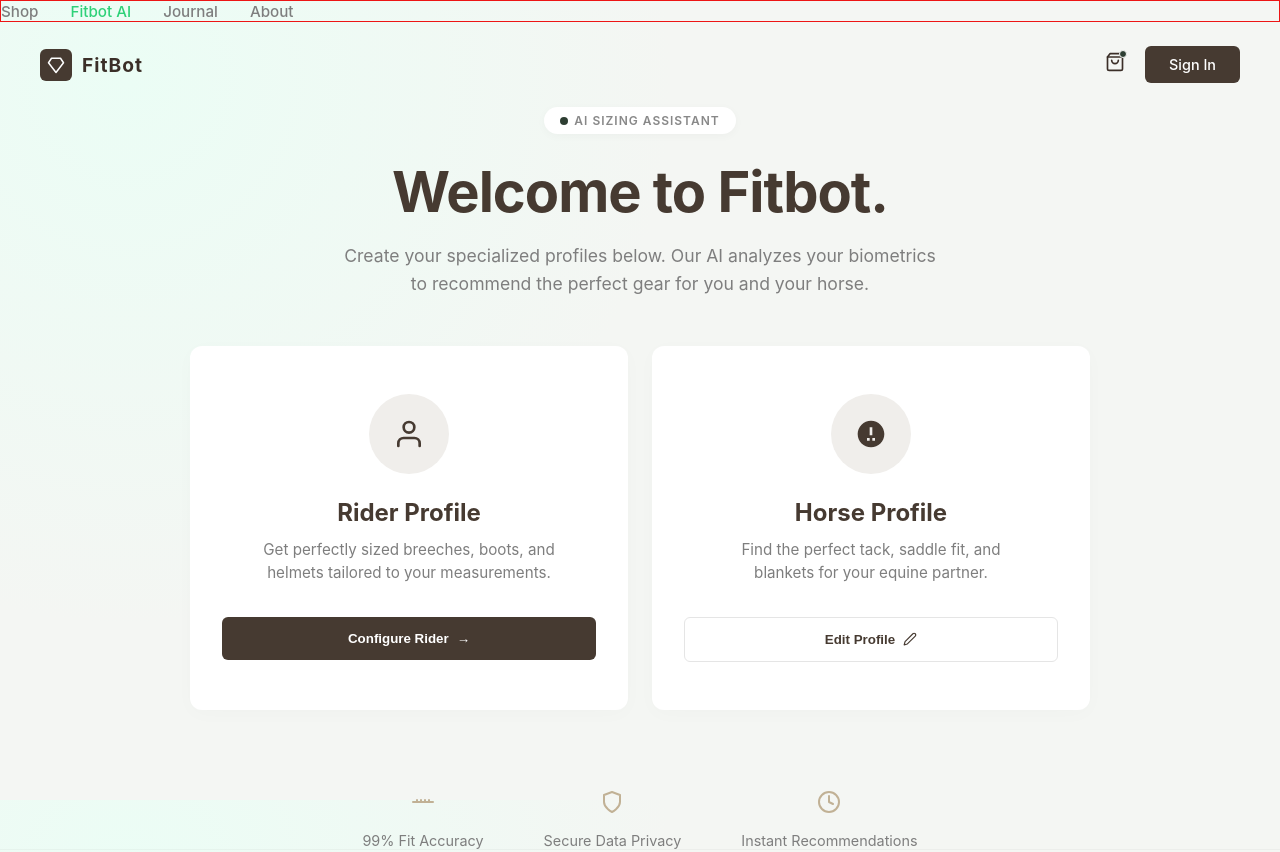
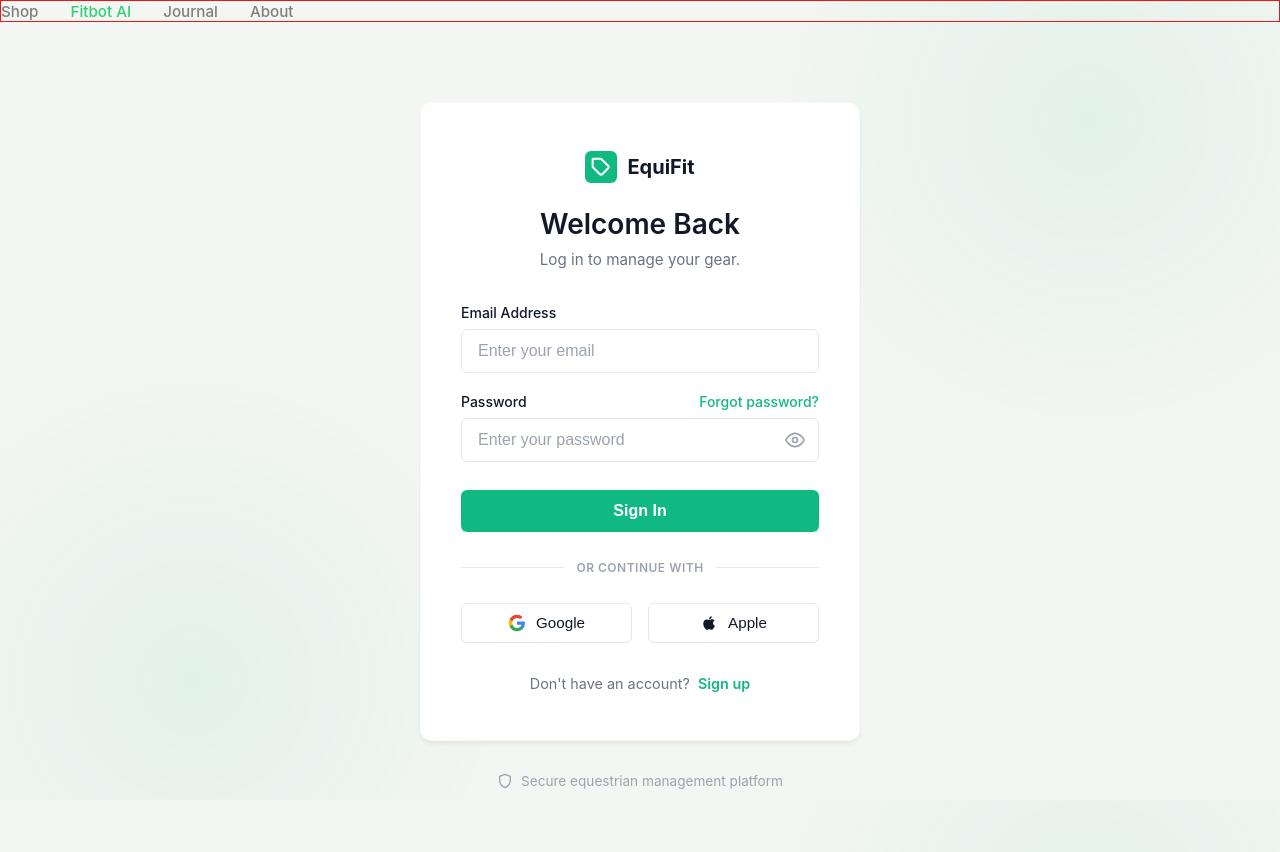
Before and after one commit to No-Country-simulation/S02-26-Equipo12-WebAppDevelopment, an Astro site in the folder client/: page / in a window 1280 px wide. Shown: the top 852 px of the page. Built offline with nearby package versions, Linux system fonts and the light colour scheme; Astro itself is replaced by a stand-in of ours.

Commit message:
WIP: Added Login Page and Component

```diff
--- /dev/null
+++ b/client/src/components/shared/Login.astro
@@ -0,0 +1,373 @@
+---
+
+---
+
+<style>
+    body {
+        /* Background Blooms/Gradients */
+        background-image:
+            radial-gradient(
+                circle at 15% 85%,
+                rgba(16, 185, 129, 0.08) 0%,
+                transparent 25%
+            ),
+            radial-gradient(
+                circle at 85% 15%,
+                rgba(16, 185, 129, 0.08) 0%,
+                transparent 25%
+            );
+    }
+
+
+    .main-container {
+
+        display: flex;
+        flex-direction: column;
+        align-items: center;
+        padding: 5rem;
+
+    }
+
+    /* --- Card Container --- */
+    .login-card {
+
+        background: var(--card-bg);
+        width: 100%;
+        max-width: 440px;
+        padding: 48px 40px;
+        border-radius: 12px;
+        box-shadow:
+            0 4px 6px -1px rgba(0, 0, 0, 0.05),
+            0 2px 4px -1px rgba(0, 0, 0, 0.03);
+        border: 1px solid rgba(0, 0, 0, 0.02);
+        text-align: center;
+        margin-bottom: 32px;
+    }
+
+    /* --- Header Section --- */
+    .logo-section {
+        display: flex;
+        align-items: center;
+        justify-content: center;
+        gap: 10px;
+        margin-bottom: 24px;
+    }
+
+    .logo-icon {
+        width: 32px;
+        height: 32px;
+        background-color: var(--primary-green);
+        border-radius: 6px;
+        display: flex;
+        align-items: center;
+        justify-content: center;
+        color: white;
+    }
+
+    .logo-text {
+        font-size: 1.25rem;
+        font-weight: 700;
+        color: var(--text-dark);
+    }
+
+    h1 {
+        font-size: 1.75rem;
+        font-weight: 600;
+        margin-bottom: 8px;
+        color: var(--text-dark);
+    }
+
+    .subtitle {
+        font-size: 0.95rem;
+        color: var(--text-secondary);
+        margin-bottom: 32px;
+        line-height: 1.5;
+    }
+
+    /* --- Form Elements --- */
+    .form-group {
+        margin-bottom: 20px;
+        text-align: left;
+    }
+
+    .label-row {
+        display: flex;
+        justify-content: space-between;
+        align-items: center;
+        margin-bottom: 8px;
+    }
+
+    label {
+        font-size: 0.875rem;
+        font-weight: 500;
+        color: var(--text-dark);
+    }
+
+    .forgot-link {
+        font-size: 0.875rem;
+        color: var(--primary-green);
+        text-decoration: none;
+        font-weight: 500;
+    }
+
+    .forgot-link:hover {
+        text-decoration: underline;
+    }
+
+    .input-wrapper {
+        position: relative;
+        display: flex;
+        align-items: center;
+    }
+
+    input {
+        width: 100%;
+        padding: 12px 16px;
+        font-size: 1rem;
+        border: 1px solid var(--border-color);
+        border-radius: 6px;
+        outline: none;
+        transition: all 0.2s ease;
+        color: var(--text-dark);
+    }
+
+    input::placeholder {
+        color: #9ca3af;
+    }
+
+    input:focus {
+        border-color: var(--primary-green);
+        box-shadow: 0 0 0 3px var(--input-focus-ring);
+    }
+
+    .eye-icon {
+        position: absolute;
+        right: 14px;
+        color: #9ca3af;
+        cursor: pointer;
+        display: flex;
+        align-items: center;
+    }
+
+    /* --- Buttons --- */
+    .btn-primary {
+        width: 100%;
+        background-color: var(--primary-green);
+        color: white;
+        border: none;
+        padding: 12px;
+        font-size: 1rem;
+        font-weight: 600;
+        border-radius: 6px;
+        cursor: pointer;
+        margin-top: 8px;
+        transition: background-color 0.2s;
+    }
+
+    .btn-primary:hover {
+        background-color: var(--primary-green-hover);
+    }
+
+    /* --- Divider --- */
+    .divider {
+        display: flex;
+        align-items: center;
+        text-align: center;
+        margin: 28px 0;
+        color: #9ca3af;
+        font-size: 0.75rem;
+        font-weight: 600;
+        letter-spacing: 0.5px;
+    }
+
+    .divider::before,
+    .divider::after {
+        content: "";
+        flex: 1;
+        border-bottom: 1px solid var(--border-color);
+    }
+
+    .divider span {
+        padding: 0 12px;
+        text-transform: uppercase;
+    }
+
+    /* --- Social Buttons --- */
+    .social-buttons {
+        display: flex;
+        gap: 16px;
+        margin-bottom: 32px;
+    }
+
+    .btn-social {
+        flex: 1;
+        display: flex;
+        align-items: center;
+        justify-content: center;
+        gap: 10px;
+        background-color: white;
+        border: 1px solid var(--border-color);
+        padding: 10px;
+        border-radius: 6px;
+        font-size: 0.95rem;
+        font-weight: 500;
+        color: var(--text-dark);
+        cursor: pointer;
+        transition: background-color 0.2s;
+    }
+
+    .btn-social:hover {
+        background-color: #f9fafb;
+        border-color: #d1d5db;
+    }
+
+    .signup-text {
+        font-size: 0.9rem;
+        color: var(--text-secondary);
+    }
+
+    .signup-link {
+        color: var(--primary-green);
+        text-decoration: none;
+        font-weight: 600;
+        margin-left: 4px;
+    }
+
+    /* --- Footer Badge --- */
+    .footer-secure {
+        display: flex;
+        align-items: center;
+        gap: 8px;
+        color: #9ca3af;
+        font-size: 0.85rem;
+    }
+</style>
+
+<head>
+    <meta charset="UTF-8" />
+    <meta name="viewport" content="width=device-width, initial-scale=1.0" />
+    <title>EquiFit - Welcome Back</title>
+</head>
+
+<main class="main-container">
+    <div class="login-card">
+        <div class="logo-section">
+            <div class="logo-icon">
+                <svg
+                    width="20"
+                    height="20"
+                    viewBox="0 0 24 24"
+                    fill="none"
+                    stroke="currentColor"
+                    stroke-width="2.5"
+                    stroke-linecap="round"
+                    stroke-linejoin="round"
+                    ><path
+                        d="M20.59 13.41l-7.17 7.17a2 2 0 0 1-2.83 0L2 12V2h10l8.59 8.59a2 2 0 0 1 0 2.82z"
+                    ></path></svg
+                >
+            </div>
+            <span class="logo-text">EquiFit</span>
+        </div>
+
+        <h1>Welcome Back</h1>
+        <p class="subtitle">Log in to manage your gear.</p>
+
+        <form action="#">
+            <div class="form-group">
+                <div class="label-row">
+                    <label for="email">Email Address</label>
+                </div>
+                <input type="email" id="email" placeholder="Enter your email" />
+            </div>
+
+            <div class="form-group">
+                <div class="label-row">
+                    <label for="password">Password</label>
+                    <a href="#" class="forgot-link">Forgot password?</a>
+                </div>
+                <div class="input-wrapper">
+                    <input
+                        type="password"
+                        id="password"
+                        placeholder="Enter your password"
+                    />
+                    <div class="eye-icon">
+                        <svg
+                            width="20"
+                            height="20"
+                            viewBox="0 0 24 24"
+                            fill="none"
+                            stroke="currentColor"
+                            stroke-width="2"
+                            stroke-linecap="round"
+                            stroke-linejoin="round"
+                            ><path
+                                d="M1 12s4-8 11-8 11 8 11 8-4 8-11 8-11-8-11-8z"
+                            ></path><circle cx="12" cy="12" r="3"></circle></svg
+                        >
+                    </div>
+                </div>
+            </div>
+
+            <button type="submit" class="btn-primary">Sign In</button>
+        </form>
+
+        <div class="divider">
+            <span>Or continue with</span>
+        </div>
+
+        <div class="social-buttons">
+            <button class="btn-social">
+                <svg
+                    width="18"
+                    height="18"
+                    viewBox="0 0 24 24"
+                    xmlns="http://www.w3.org/2000/svg"
+                    ><path
+                        d="M22.56 12.25c0-.78-.07-1.53-.2-2.25H12v4.26h5.92c-.26 1.37-1.04 2.53-2.21 3.31v2.77h3.57c2.08-1.92 3.28-4.74 3.28-8.09z"
+                        fill="#4285F4"></path><path
+                        d="M12 23c2.97 0 5.46-.98 7.28-2.66l-3.57-2.77c-.98.66-2.23 1.06-3.71 1.06-2.86 0-5.29-1.93-6.16-4.53H2.18v2.84C3.99 20.53 7.7 23 12 23z"
+                        fill="#34A853"></path><path
+                        d="M5.84 14.09c-.22-.66-.35-1.36-.35-2.09s.13-1.43.35-2.09V7.07H2.18C1.43 8.55 1 10.22 1 12s.43 3.45 1.18 4.93l2.85-2.22.81-.62z"
+                        fill="#FBBC05"></path><path
+                        d="M12 5.38c1.62 0 3.06.56 4.21 1.64l3.15-3.15C17.45 2.09 14.97 1 12 1 7.7 1 3.99 3.47 2.18 7.07l3.66 2.84c.87-2.6 3.3-4.53 6.16-4.53z"
+                        fill="#EA4335"></path></svg
+                >
+                Google
+            </button>
+            <button class="btn-social">
+                <svg
+                    width="18"
+                    height="18"
+                    viewBox="0 0 24 24"
+                    fill="currentColor"
+                    xmlns="http://www.w3.org/2000/svg"
+                    ><path
+                        d="M17.05 20.28c-.98.95-2.05.88-3.08.4-1.09-.5-2.08-.48-3.24 0-1.44.62-2.2.44-3.06-.4C2.79 15.25 3.51 7.59 9.05 7.31c1.35.07 2.29.74 3.08.74 1.18 0 2.45-1.02 3.8-1.02.66 0 2.7.27 3.5 1.54-3.07 1.63-2.52 5.76.5 7.06-.61 1.77-1.47 3.25-2.88 4.65zM12.03 7.25c-.15-2.23 1.66-4.07 3.74-4.25.29 2.58-2.54 4.38-3.74 4.25z"
+                    ></path></svg
+                >
+                Apple
+            </button>
+        </div>
+
+        <div class="signup-text">
+            Don't have an account? <a href="#" class="signup-link">Sign up</a>
+        </div>
+    </div>
+
+    <div class="footer-secure">
+        <svg
+            width="16"
+            height="16"
+            viewBox="0 0 24 24"
+            fill="none"
+            stroke="currentColor"
+            stroke-width="2"
+            stroke-linecap="round"
+            stroke-linejoin="round"
+            ><path d="M12 22s8-4 8-10V5l-8-3-8 3v7c0 6 8 10 8 10z"></path></svg
+        >
+        <span>Secure equestrian management platform</span>
+    </div>
+</main>
--- /dev/null
+++ b/client/src/pages/LoginPage.astro
@@ -0,0 +1,13 @@
+---
+import BaseLayout from "../layouts/BaseLayout.astro";
+import Login from "../components/shared/Login.astro";
+---
+
+
+<BaseLayout>
+    <div class="fitbot-root">
+
+        <Login/>
+
+    </div>
+</BaseLayout>
--- a/client/src/pages/index.astro
+++ b/client/src/pages/index.astro
@@ -3,7 +3,8 @@ import Layout from "../layouts/Layout.astro";
 import NavBar from "../components/shared/NavBar.astro";
 import Footer from "../components/shared/Footer.astro";
 import Fitbot from "./Fitbot.astro";
-import styles from "../styles/styles.css";
+import LoginPage from "./LoginPage.astro";
+
 
 // Welcome to Astro! Wondering what to do next? Check out the Astro documentation at https://docs.astro.build
 // Don't want to use any of this? Delete everything in this file, the `assets`, `components`, and `layouts` directories, and start fresh.
@@ -11,10 +12,11 @@ import styles from "../styles/styles.css";
 
 <Layout>
 
-	<NavBar />
+		<NavBar />
 
-	<Fitbot />
+		<!-- <Fitbot /> -->
+		 <LoginPage/>
 
-	<Footer />
+		<Footer />
 
 </Layout>
--- a/client/src/styles/tokens.css
+++ b/client/src/styles/tokens.css
@@ -55,7 +55,23 @@
     --border-focus: #17cf54;
 
     /* --font-display: "Manrope", sans-serif; */
-    --nav-height: 4rem; /* 64px */
+    --nav-height: 4rem;
+    /* 64px */
+
+
+    /* Login */
+
+    /* --- Design Tokens --- */
+    /* --primary-green: #10B981; */
+
+    /* Matches the vibrant green button */
+    --primary-green-hover: #059669;
+    --text-dark: #111827;
+    --text-secondary: #6B7280;
+    --border-color: #E5E7EB;
+    --bg-color: #F9FAFB;
+    --card-bg: #FFFFFF;
+    --input-focus-ring: rgba(16, 185, 129, 0.2);
 
 }
 
```
Also changed, not shown: client/src/pages/Login.astro (deleted).
